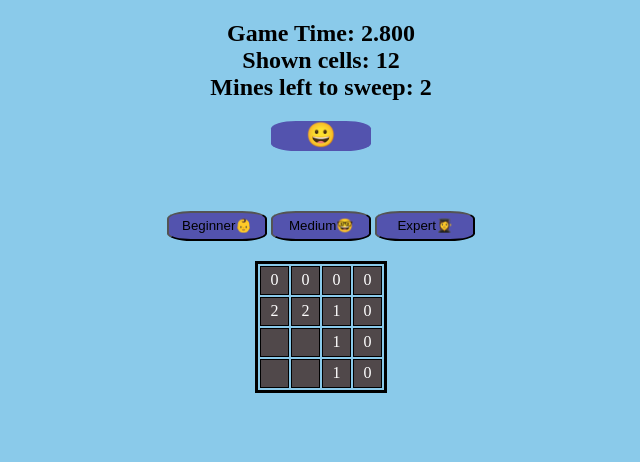
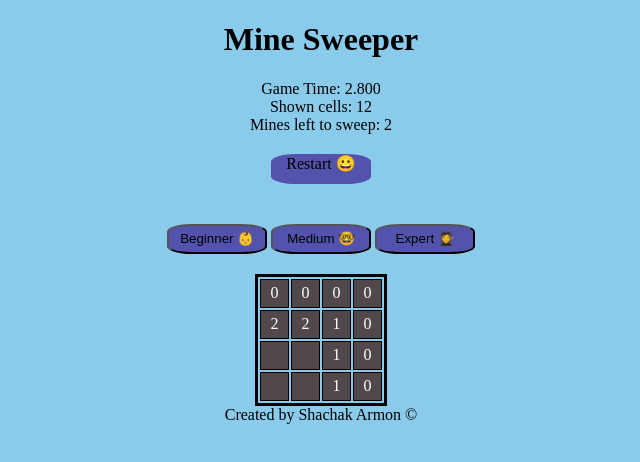
Before and after one commit to ShachakAr/Mine-sweeper, a plain HTML site: page index.html in a window 1280 px wide. Both pictures are taken after a click on the element 593 px from the left and 280 px from the top of the page. Shown: the whole page, without its empty margins (319-959 px from the left). Drawn offline with Linux system fonts and the light colour scheme.

Commit message:
Add files via upload
Fixed bugs

```diff
--- a/css/style.css
+++ b/css/style.css
@@ -1,27 +1,12 @@
-.body {
+/* General settings */
+body {
     background-color: rgb(138, 202, 234);
     margin: auto;
     text-align: center;
 }
 
-.h2{
-    font-style: italic;
-    display: block;
-    border: 5px;
-    border-style:solid;
-    border-color:  black;
-    margin:auto;
-    padding: 20px;
-    text-align: center;
-}
-/* .h2 .game-time{
-    border-top: 10px;
-    border-left: 10px;
-}
-.h2 .reveled-places{
-    border-bottom: 10px;
-    border-left: 10px;
-} */
+/* Game Statistics */
+
 .reset-btn{
     display: inline-block;
     text-align: center;
@@ -33,10 +18,12 @@
     cursor: pointer;
     border-radius: 25%;
 }
+
 .container{
     margin: auto;
     text-align: center;
 }
+
 .btn{
     display: inline;
     text-align: center;
@@ -69,5 +56,8 @@ background-color: rgb(80, 72, 74);
 border: 1px;
 border-color: black;
 border-style: solid;
+}
 
+footer{
+    margin-bottom: 20px;
 }
--- a/index.html
+++ b/index.html
@@ -6,27 +6,32 @@
     <meta http-equiv="X-UA-Compatible" content="IE=edge">
     <meta name="viewport" content="width=device-width, initial-scale=1.0">
     <link rel="stylesheet" href="css/style.css">
-    <title>Mine sweeper</title>
+    <title>Mine Sweeper</title>
 </head>
 
-<body oncontextmenu="return false" class="body" onload="onInitGame(4)">
+<body oncontextmenu="return false" onload="onInitGame(4)">
+    <h1>Mine Sweeper</h1>
 
-    <h2>
+    <div class="game-stats">
         <div class="game-timer">Game Time: <span></span></div>
         <div class="shown-count">Shown cells: <span></span></div>
         <div class="mines-left">Mines left to sweep: <span></span></div>
-        <div class="reset-btn" onclick="onResetGame()">😀</div>
-    </h2>
+        <div class="reset-btn" onclick="onResetGame()">Restart 😀</div>
+    </div>
 
     <div class="container">
-        <button class="btn" onclick="onInitGame(4)">Beginner👶</button>
-        <button class="btn" onclick="onInitGame(8)">Medium🤓</button>
-        <button class="btn" onclick="onInitGame(12)">Expert👩‍🎓</button>
+        <button class="btn" onclick="onInitGame(4)">Beginner 👶</button>
+        <button class="btn" onclick="onInitGame(8)">Medium 🤓</button>
+        <button class="btn" onclick="onInitGame(12)">Expert 👩‍🎓</button>
     </div>
+
     <table class="center">
         <tbody class="board"></tbody>
     </table>
 
+    <footer>
+        Created by Shachak Armon &copy;
+    </footer>
     <script src="js/util.js"></script>
     <script src="js/main.js"></script>
 </body>
--- a/js/main.js
+++ b/js/main.js
@@ -1,49 +1,51 @@
 'use strict'
-
 
 const FLAG = '🚩'
 const MINE = '💩'
-const EMPTY = ''
 const LOST = '💥'
 const NORMAL = "😀"
 const DEAD = "🤯"
 const WIN = "😎"
-// modael
+
+
 var gBoard = []
 var gStartTime
 var gTimeInterval
 var isFristClick
-var gLevel = {
-    SIZE: 0,
-    MINES: 0
+
+const gLevel = {
+    boardSize: 0,
+    minesCount: 0
 }
-var gGame = {
+
+const gGame = {
     isOn: false,
-    shownCount: 0, // how many cells are shown
+    shownCount: 0, // how many cells are shown on the players board
     markedCount: 0, // how many flags the player placed
     secsPassed: 0,
-    markedCorrectlycount: 0,
+    markedCorrectlyCount: 0,
     isFristClick
 }
-const mineLocations = []
+
+const gMineLocations = []
 
 function onInitGame(num) {
+
     gGame.isFristClick = true
     gGame.isOn = true
-    document.querySelector('.game-timer span').innerText = ''
     gGame.shownCount = 0
+    gGame.markedCount = 0
+    gGame.markedCorrectlyCount = 0
+    document.querySelector('.game-timer span').innerText = 0
 
+    gLevel.boardSize = num
+    if (num === 4) gLevel.minesCount = 2
+    else if (num === 8) gLevel.minesCount = 12
+    else if (num === 12) gLevel.minesCount = 32
 
+    document.querySelector('.reset-btn').innerText = 'Restart ' + NORMAL
 
-
-    gLevel.SIZE = num
-    if (num === 4) gLevel.MINES = 2
-    if (num === 8) gLevel.MINES = 12
-    if (num === 12) gLevel.MINES = 32
-
-    document.querySelector('.reset-btn').innerText = NORMAL
-
-    gBoard = buildBoard(gLevel.SIZE);
+    gBoard = buildBoard(gLevel.boardSize)
     renderBoard(gBoard)
 
 }
@@ -57,52 +59,53 @@ function buildBoard(size) {
                 minesAroundCount: 0,
                 isShown: false,
                 isMine: false,
-                isMarked: false
+                isMarked: false,
             })
         } board.push(row)
     }
 
     setRndMines(board)
-    setMinesNegsCount(board)
+    swtMinesAroundCount(board)
+
     console.table('board :>> ', board);
 
     return board
 }
 
 function setRndMines(board) {
-    for (var l = 0; l < gLevel.MINES; l++) {
-        const i = getRndInt(0, gLevel.SIZE - 1)
-        const j = getRndInt(0, gLevel.SIZE - 1)
-        if (!board[i][j].isMine) {
-            board[i][j].isMine = true
-            board[i][j].minesAroundCount = EMPTY
-            const mineRndLocation = { i: i, j: j }
-            mineLocations.push(mineRndLocation)
-        } else {
+    console.log('setting mines')
+
+    for (var l = 0; l < gLevel.minesCount; l++) {
+        var i = getRndInt(0, gLevel.boardSize - 1)
+        var j = getRndInt(0, gLevel.boardSize - 1)
+        console.log('mines locations', i, j)
+        if (board[i][j].isMine) {
             l--
+            continue
         }
+        board[i][j].isMine = true
+        var mineRndLocation = { i: i, j: j }
+        gMineLocations.push(mineRndLocation)
     }
 }
 
-// raise the minesAroundCount for every cell around a mine.
-function setMinesNegsCount(board) {
+function swtMinesAroundCount(board) {
 
-    while (mineLocations.length > 0) {
-        const mineLocation = mineLocations[0]
-        for (var l = mineLocation.i - 1; l <= mineLocation.i + 1; l++) {
-            if (l < 0 || l >= gLevel.SIZE) continue
+    while (gMineLocations.length > 0) {
+        const mineLocation = gMineLocations[0]
+        for (var i = mineLocation.i - 1; i <= mineLocation.i + 1; i++) {
+            if (i < 0 || i >= gLevel.boardSize) continue
 
-            for (var m = mineLocation.j - 1; m <= mineLocation.j + 1; m++) {
-                if (m < 0 || m >= gLevel.SIZE) continue
-                if (l === mineLocation.i && m === mineLocation.j) continue
-                if (board[l][m].isMine) continue
+            for (var j = mineLocation.j - 1; j <= mineLocation.j + 1; j++) {
+                if (j < 0 || j >= gLevel.boardSize) continue
+                if (i === mineLocation.i && j === mineLocation.j) continue
+                if (board[i][j].isMine) continue
 
-                board[l][m].minesAroundCount++
-
+                board[i][j].minesAroundCount++
             }
-        } mineLocations.splice(0, 1)
-    } return board
-
+        }
+        gMineLocations.splice(0, 1)
+    }
 }
 
 function renderBoard(board) {
@@ -114,78 +117,64 @@ function renderBoard(board) {
             var currCell = board[i][j]
             var cellClassName = getClassName(i, j) // cell-0-0
 
-
             strHTML += `<td class="cell ' + ' ${cellClassName} '"
-            onclick="onClick(this,${i},${j} )"
+            onclick="onClick(this, ${i}, ${j} )"
             oncontextmenu="cellMarked(this, ${i}, ${j})">`
 
             if (!currCell.isShown) strHTML += `</td>`
-
             else strHTML += `${getCellContent(currCell)}</td>`
 
         }
         strHTML += '</tr>'
+    }
 
-    }
-    var elBoard = document.querySelector('.board')
+    const elBoard = document.querySelector('.board')
     elBoard.innerHTML = strHTML
 
-    var diff = gLevel.MINES - gGame.markedCount
-    document.querySelector('.mines-left span').innerHTML = diff
+    const minesLeft = gLevel.minesCount - gGame.markedCount
+    document.querySelector('.mines-left span').innerHTML = minesLeft
 
-    var elCount = document.querySelector('.shown-count span')
-    var shownCount = gGame.shownCount
-    elCount.innerHTML = shownCount
-
-    // var minesLeft = (gGame.SIZE)**2 - (gGame.markedCount)
-    // document.querySelector('.reveled-places span').innerHTML = minesLeft
-
-
+    const elCount = document.querySelector('.shown-count span')
+    elCount.innerHTML = gGame.shownCount
 
 }
 
-function getCellContent(currCell) {
-    if (currCell.isMarked) return FLAG
-    if (currCell.isMine) return MINE
-    else return `${currCell.minesAroundCount}`
-}
 
-// TODO: start timer function
-// showncount is not correct -> negsCount
 function onClick(elCell, i, j) {
     var currCell = gBoard[i][j]
 
-    if (!gGame.isOn) return
-    if (currCell.isShown) return
+    if (!gGame.isOn || currCell.isShown) return
 
     if (gGame.isFristClick) {
         startTimer()
+        // TODO: first click cant be 'mine' - build board here, and than start play.
+
         gGame.isFristClick = false
     }
 
     currCell.isShown = true
     gGame.shownCount++
+
+    // TODO: add support for lives
     if (currCell.isMine) return Gameover()
+
     else if (currCell.minesAroundCount === 0) showNegs(i, j)
-
     renderBoard(gBoard)
 
 }
 
 function cellMarked(elCell, i, j) {
     var currCell = gBoard[i][j]
-    if (!gGame.isOn) return
-
+    if (!gGame.isOn || (currCell.isShown && !currCell.isMarked)) return
 
     if (currCell.isMarked) {
         currCell.isMarked = false
         currCell.isShown = false
         gGame.markedCount--
-        // gGame.markedCorrectlycount--
         gGame.shownCount--
+        if (currCell.isMine) gGame.markedCorrectlyCount--
         renderBoard(gBoard)
-    } else if (currCell.isShown) return
-    else {
+    } else {
         currCell.isShown = true
         currCell.isMarked = true
         gGame.markedCount++
@@ -193,63 +182,60 @@ function cellMarked(elCell, i, j) {
         renderBoard(gBoard)
         checkVictory(i, j)
     }
-
 }
 
 function checkVictory(i, j) {
 
     if (!gBoard[i][j].isMine) return
 
-    gGame.markedCorrectlycount++
+    console.log('Mine marked correctly')
+    gGame.markedCorrectlyCount++
 
-    if (gGame.markedCorrectlycount === gLevel.MINES) {
+    if (gGame.markedCorrectlyCount === gLevel.minesCount) {
         console.log('victory!')
         clearInterval(gTimeInterval)
         gGame.isOn = false
-        document.querySelector('.reset-btn').innerText = WIN
-        gGame.markedCount = 0
-
+        document.querySelector('.reset-btn').innerText = 'Restart ' + WIN
     }
 }
 
-// TODO: stop timer
 function Gameover() {
     console.log('game over')
 
     gGame.isOn = false
     clearInterval(gTimeInterval)
-    document.querySelector('.reset-btn').innerText = DEAD
-    gGame.markedCount = 0
+    document.querySelector('.reset-btn').innerText = 'Restart ' + DEAD
 
     renderBoard(gBoard)
 }
 
 function onResetGame() {
-    onInitGame(gLevel.SIZE)
-    document.querySelector('.reset-btn').innerText = NORMAL
+    onInitGame(gLevel.boardSize)
+    // document.querySelector('.reset-btn').innerText = NORMAL
 }
 
-// TODO: correct the recurseion
-function showNegs(i, j) {
+function showNegs(cellI, cellJ) {
 
-    for (var l = i - 1; l <= i + 1; l++) {
-        if (l < 0 || l >= gLevel.SIZE) continue
+    for (var i = cellI - 1; i <= cellI + 1; i++) {
+        if (i < 0 || i >= gLevel.boardSize) continue
 
-        for (var m = j - 1; m <= j + 1; m++) {
-            var currCell = gBoard[l][m]
-            if (m < 0 || m >= gLevel.SIZE) continue
-            else if (l === i && m === j) continue
-            else if (currCell.isMine) continue
-            else if (currCell.isShown) continue
+        for (var j = cellJ - 1; j <= cellJ + 1; j++) {
+            var currCell = gBoard[i][j]
+            if (j < 0 || j >= gLevel.boardSize ||
+                (i === cellI && j === cellJ) ||
+                (currCell.isShown)) continue
 
             currCell.isShown = true
             gGame.shownCount++
-            if (currCell.minesAroundCount === 0) showNegs(l , m)
-
-
+            if (currCell.minesAroundCount === 0) showNegs(i, j)
         }
     }
+}
 
+function getCellContent(currCell) {
+    if (currCell.isMarked) return FLAG
+    else if (currCell.isMine) return MINE
+    else return `${currCell.minesAroundCount}`
 }
 
 function getClassName(i, j) {
```
